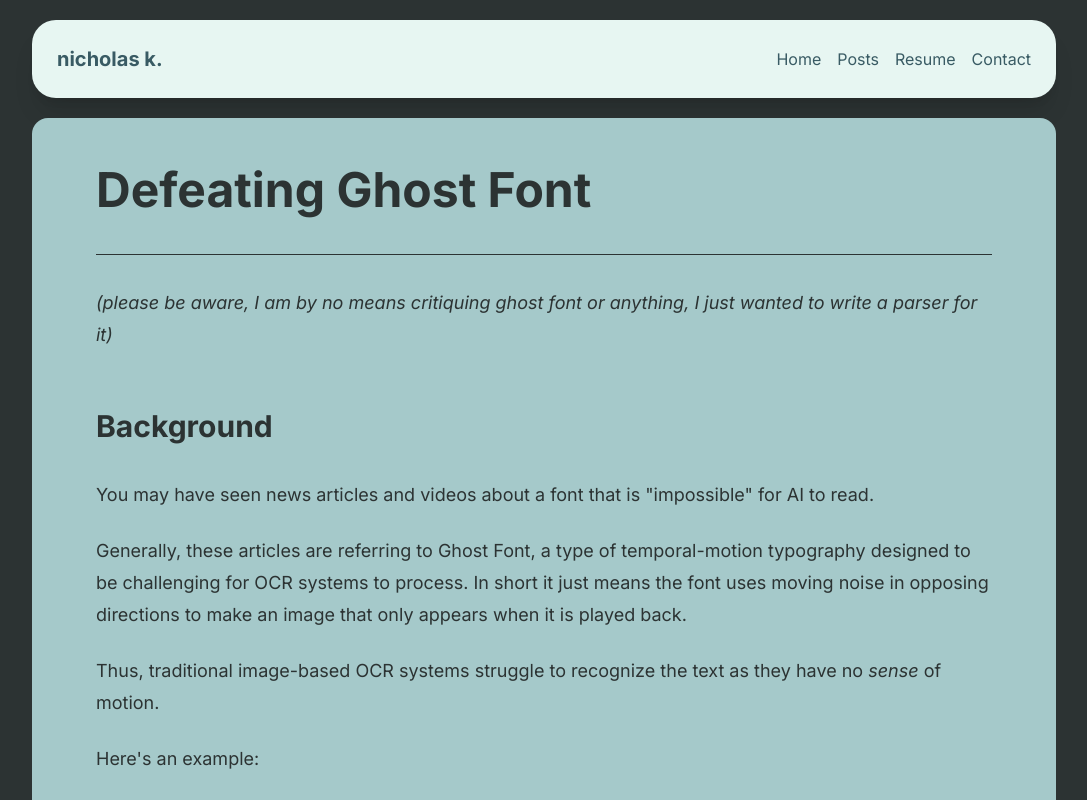
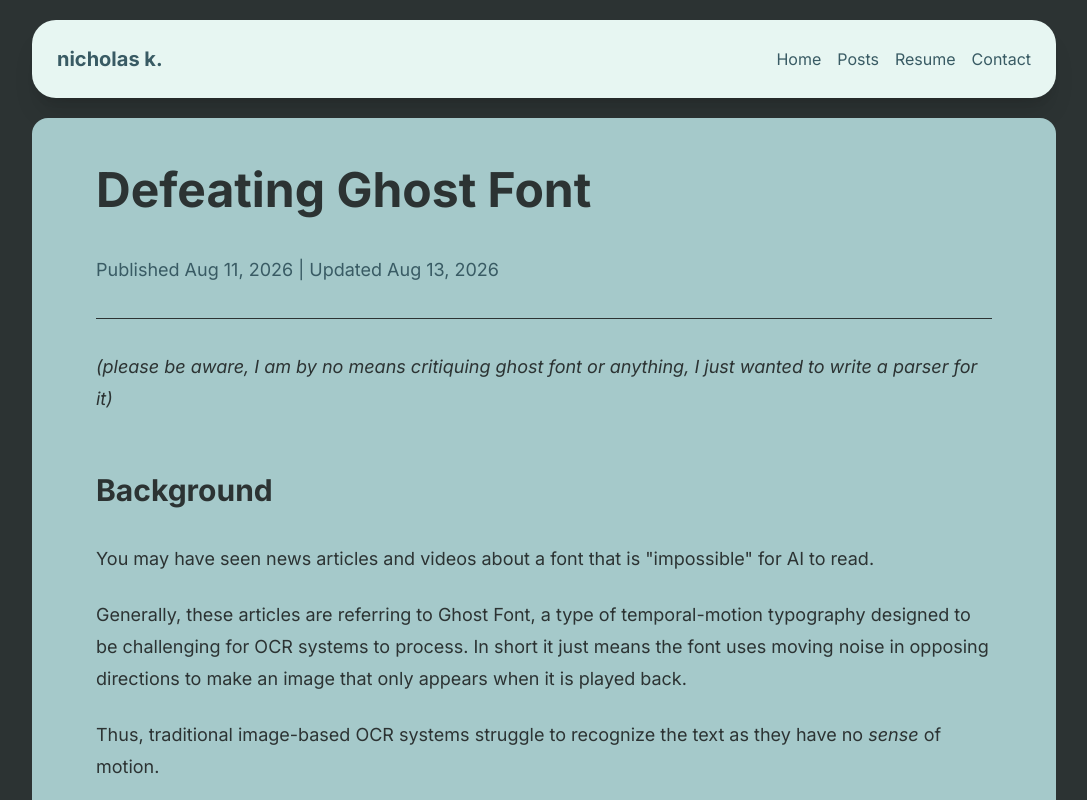
Before and after one commit to RandomHuman97/RandomHuman97.github.io, an Astro site: page /posts/2026-8-11-defeating-ghost-font in a window 1280 px wide. Shown: the top 800 px of the page, without its empty margins (96-1183 px from the left). Built offline with nearby package versions, Linux system fonts and the light colour scheme; Astro itself is replaced by a stand-in of ours.

Commit message:
add yodated support

```diff
--- a/src/content.config.ts
+++ b/src/content.config.ts
@@ -6,6 +6,7 @@ const posts = defineCollection({
   schema: z.object({
     title: z.string(),
     date: z.date(),
+    updated: z.date().optional(),
     description: z.string(),
     postSlug: z.string(),
   }),
--- a/src/content/posts/defeating-ghostfont/index.mdx
+++ b/src/content/posts/defeating-ghostfont/index.mdx
@@ -1,6 +1,7 @@
 ---
 title: "Defeating Ghost Font"
 date: 2026-08-11
+updated: 2026-08-13
 description: "How I wrote a fast C++ project to enable OCR to process temporal-motion typography"
 postSlug: "2026-8-11-defeating-ghost-font"
 ---
--- a/src/pages/posts/[slug].astro
+++ b/src/pages/posts/[slug].astro
@@ -19,6 +19,12 @@ type Props = {
 const { post } = Astro.props as Props;
 const { Content } = await render(post);
 const postUrl = new URL(Astro.url.pathname, Astro.site);
+const formatDate = (date: Date) =>
+  date.toLocaleDateString(undefined, {
+    year: 'numeric',
+    month: 'short',
+    day: 'numeric',
+  });
 
 const jsonLd = {
   '@context': 'https://schema.org',
@@ -26,6 +32,7 @@ const jsonLd = {
   headline: post.data.title,
   description: post.data.description,
   datePublished: post.data.date.toISOString(),
+  ...(post.data.updated && { dateModified: post.data.updated.toISOString() }),
   url: postUrl.toString(),
   author: {
     '@type': 'Person',
@@ -41,6 +48,10 @@ const jsonLd = {
   <section class="bg-dark text-darkest p-12 max-w-5xl mx-auto mt-5 rounded-2xl ">
     <div class="max-w-4xl mx-auto prose-lg prose-h1:font-bold prose-h2:font-bold">
       <h1 class="">{post.data.title} </h1>
+      <p class="text-darker">
+        Published {formatDate(post.data.date)}
+        {post.data.updated && <> | Updated {formatDate(post.data.updated)}</>}
+      </p>
       <hr class="h-px my-8 border-0 bg-darkest" />
       <div class="post-content mx-auto">
         <Content />
```
